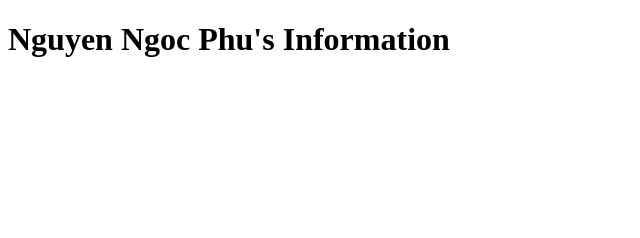
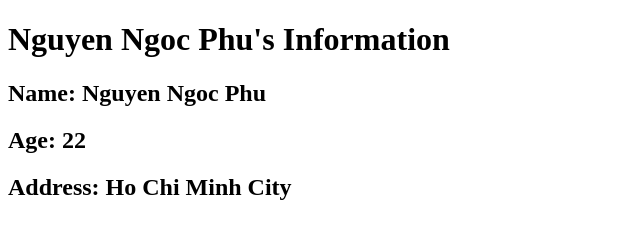
Before and after one commit to nnphu18062003/HW1, a plain HTML site: page index.html in a window 1280 px wide. Shown: the whole page, without its empty margins (0-640 px from the left). Drawn offline with Linux system fonts and the light colour scheme.

Commit message:
2nd commit

```diff
--- a/index.html
+++ b/index.html
@@ -7,5 +7,8 @@
 </head>
 <body>
     <h1>Nguyen Ngoc Phu's Information</h1>
+    <h2>Name: Nguyen Ngoc Phu</h2>
+    <h2>Age: 22</h2>
+    <h2>Address: Ho Chi Minh City</h2>
 </body>
 </html>
```
